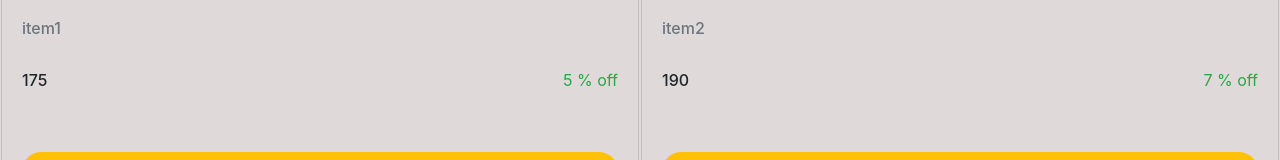
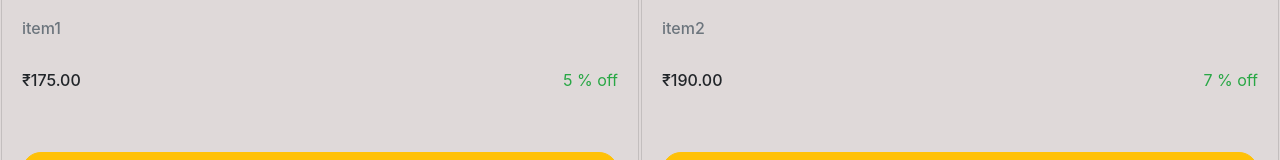
Before and after one commit to vijay0059/cart-widget, an Angular app: page / in a window 1280 px wide. Shown: the part 577-737 px from the top of the page. Built offline with nearby package versions, Linux system fonts and the light colour scheme.

Commit message:
currency pipe added

```diff
--- a/src/app/app.component.html
+++ b/src/app/app.component.html
@@ -39,7 +39,7 @@
 						<div class="bottom-wrap" style="padding-bottom: 10%">
 							<a class="float-right text-success">{{item.discount}} % off </a>
 							<div class="price-wrap">
-								<span class="price h6">{{item.price}}</span>
+								<span class="price h6">{{item.price | currency:'INR'}}</span>
 							</div>
 						</div>
 						<!-- <br> -->
```
